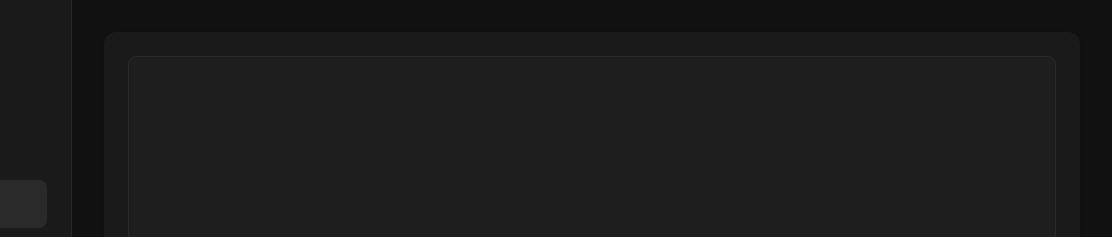
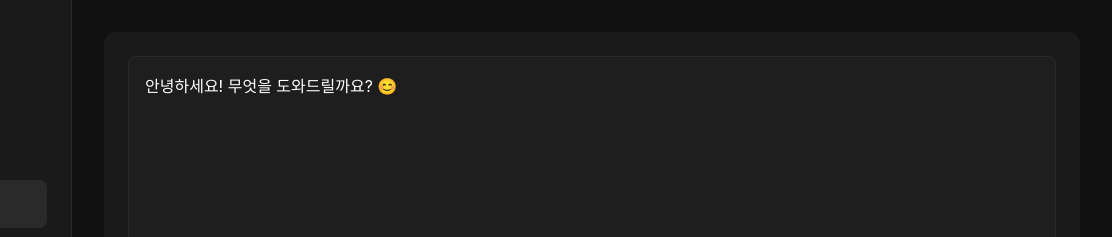
Before and after one commit to Ukja2/pick-me-plzAI, a plain HTML site: page Front/index.html in a window 1280 px wide. Both pictures are taken after a click on the button "전송". Shown: the top 237 px of the page, 168-1280 px from the left. Drawn offline with Linux system fonts and the light colour scheme.

Commit message:
AI 초기 환영 문구 출력 및 사용자 입력값 화면 출력 구현

```diff
--- a/Front/index.html
+++ b/Front/index.html
@@ -23,7 +23,7 @@
         <main class="main-content">
             <div class="chat-container">
                 <div class="chat-messages" id="chat-messages">
-                    <!-- 채팅 메시지들이 여기에 추가됩니다 -->
+                    <!-- 채팅 메시지들이 여기에 추가 -->
                 </div>
                 <div class="input-container">
                     <input type="text" id="user-input" placeholder="자기소개서 작성에 대해 물어보세요!">
@@ -32,5 +32,6 @@
             </div>
         </main>
     </div>
+    <script src="script.js"></script>
 </body>
 </html>
--- /dev/null
+++ b/Front/script.js
@@ -0,0 +1,30 @@
+// 페이지가 로딩되면 실행됨
+// DOMContentLoaded 이벤트는 HTML 문서가 완전히 로드된 후에 발생
+window.addEventListener('DOMContentLoaded', () => {
+
+    // 챗봇 인사 메시지 보여주기
+    addMessage("안녕하세요! 무엇을 도와드릴까요? 😊", "bot");
+});
+
+// 메시지를 화면에 추가하는 함수
+function addMessage(text, sender) {
+    const chatMessages = document.getElementById("chat-messages"); // html에서 chat-messages채팅창
+
+    const messages = document.createElement("div");
+    messages.classList.add("message", sender); // 클래스: message + bot 또는 user
+    messages.textContent = text; // 메시지 내용 넣기
+
+    chatMessages.appendChild(messages); // 채팅창에 추가
+    chatMessages.scrollTop = chatMessages.scrollHeight; // 자동으로 아래로 스크롤
+}
+
+// 전송 버튼 눌렀을 때 사용자 메시지 출력
+document.getElementById("send-button").addEventListener("click", () => {
+    const userInput = document.getElementById("user-input");
+    const userMessage = userInput.value.trim(); // 입력한 내용 가져오기 (양쪽 공백 제거)
+
+    if (userMessage !== "") {
+        addMessage(userMessage, "user");  // 화면에 유저 메시지 추가
+        userInput.value = "";  // 입력창 비우기
+    }
+});
```
